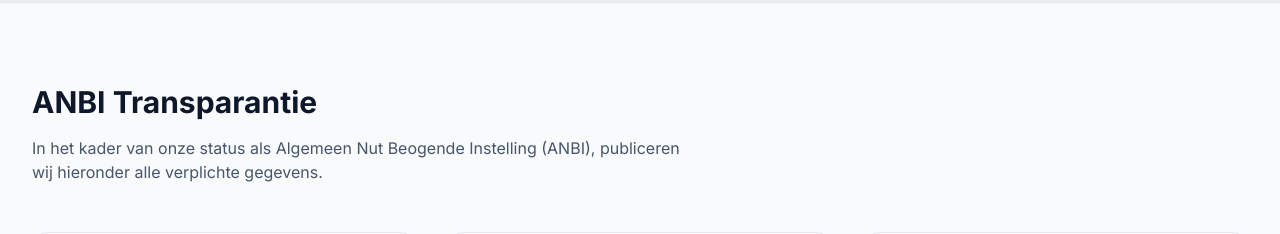
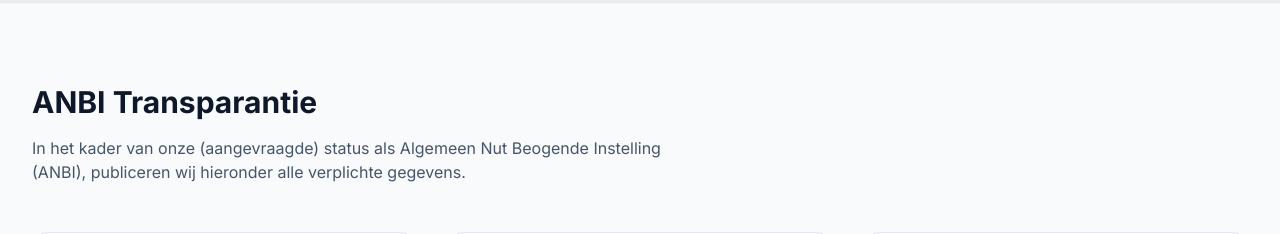
Before and after one commit to sayfjawad/stichtingduurzaamai, a React (Vite) app: page / in a window 1280 px wide. Shown: the part 1840-2074 px from the top of the page. Built offline with nearby package versions, Linux system fonts and the light colour scheme; grey boxes are pictures that could not be loaded.

Commit message:
Fix ANBI status message

```diff
--- a/translations.ts
+++ b/translations.ts
@@ -55,7 +55,7 @@ export const translations = {
     },
     anbi: {
       title: 'ANBI Transparantie',
-      description: 'In het kader van onze status als Algemeen Nut Beogende Instelling (ANBI), publiceren wij hieronder alle verplichte gegevens.',
+      description: 'In het kader van onze (aangevraagde) status als Algemeen Nut Beogende Instelling (ANBI), publiceren wij hieronder alle verplichte gegevens.',
       institution: {
         title: 'Instelling',
         name: 'Statutaire naam',
@@ -164,7 +164,7 @@ export const translations = {
     },
     anbi: {
       title: 'ANBI Transparency',
-      description: 'As part of our status as a Public Benefit Organization (ANBI), we publish all mandatory information below.',
+      description: 'As part of our (requested) status as a Public Benefit Organization (ANBI), we publish all mandatory information below.',
       institution: {
         title: 'Institution',
         name: 'Legal name',
```
